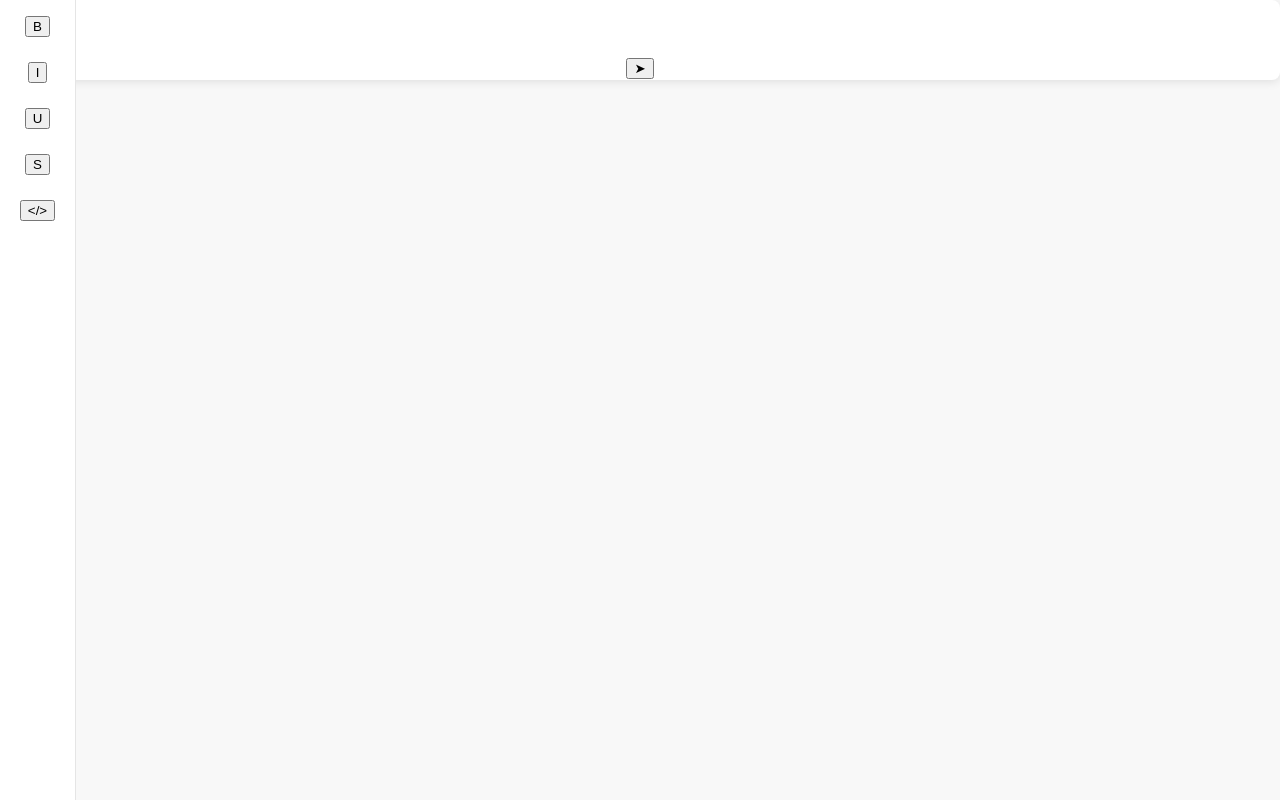
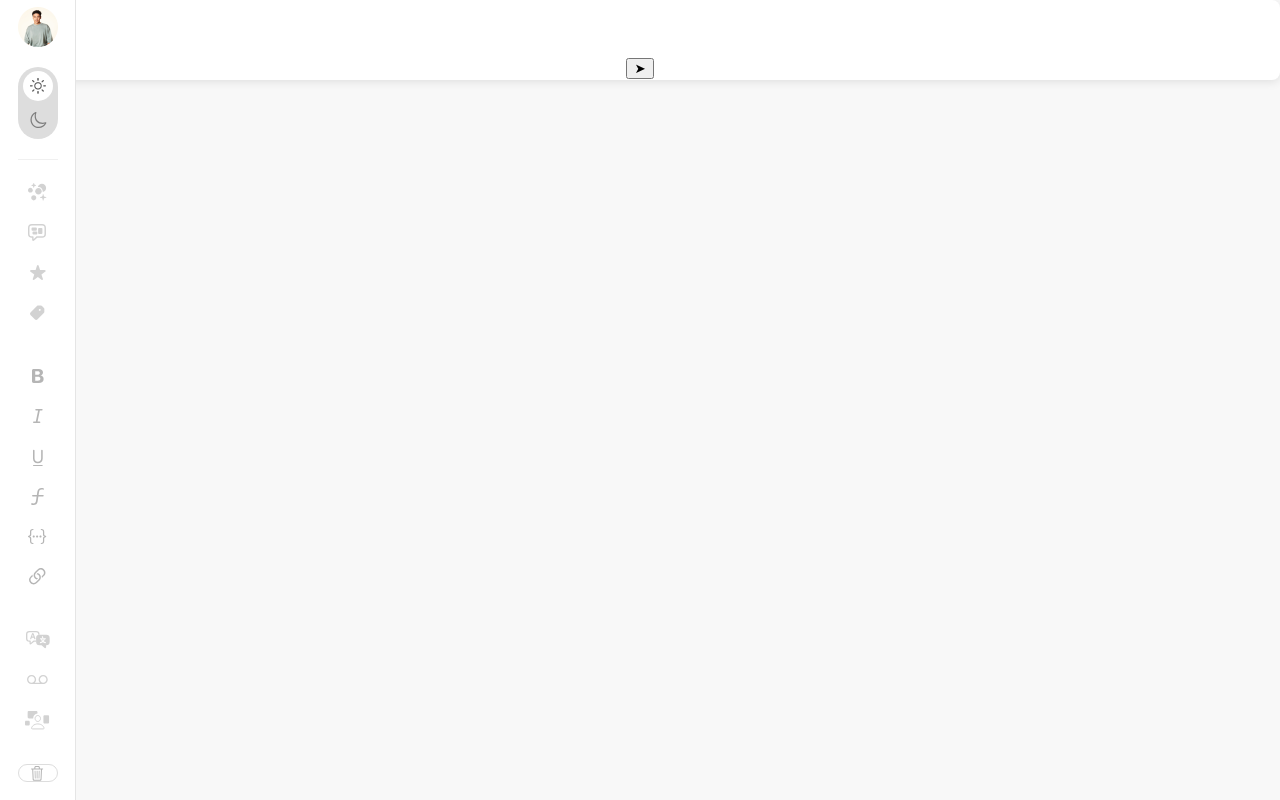
Before and after one commit to Keyy4444/Doe, a React (Vite) app: page / in a window 1280 px wide. Built offline with nearby package versions, Linux system fonts and the light colour scheme.

Commit message:
feat: Sidebar composition and UI

```diff
--- a/package.json
+++ b/package.json
@@ -13,6 +13,7 @@
     "@tiptap/extension-underline": "^2.11.5",
     "@tiptap/react": "^2.11.5",
     "@tiptap/starter-kit": "^2.11.5",
+    "classnames": "^2.5.1",
     "less": "^4.2.2",
     "react": "^19.0.0",
     "react-dom": "^19.0.0"
--- a/src/Components/Sidebar/Sidebar.module.less
+++ b/src/Components/Sidebar/Sidebar.module.less
@@ -2,13 +2,14 @@
   display: flex;
   flex-direction: column;
   align-items: center;
-  gap: 25px;
+  justify-content: flex-end;
+  gap: 12px;
 
   position: fixed;
   overflow: hidden;
   height: 100vh;
   width: 76px;
-  padding: 16px 12px;
+  padding: 18px;
   box-sizing: border-box;
   z-index: 100;
 
@@ -17,29 +18,12 @@
   border-right: 1px solid rgba(0, 0, 0, 0.1);
 }
 
-.sidebarBtn {
-  background: none;
-  border: none;
-  font-size: 16px;
-  padding: 10px;
-  cursor: pointer;
-  transition: 0.2s;
-  color: #333;
-  width: 40px;
-  height: 40px;
+.trashIcon {
   display: flex;
   align-items: center;
   justify-content: center;
-  margin-bottom: 10px;
-  border-radius: 4px;
-
-  &:hover {
-    background: #ddd;
-  }
-
-  &.active {
-    background: #007bff;
-    color: white;
-    font-weight: bold;
-  }
+  width: 40px;
+  height: 40px;
+  border: 1px solid #dddddd;
+  border-radius: 12px;
 }
--- a/src/Components/Sidebar/Sidebar.tsx
+++ b/src/Components/Sidebar/Sidebar.tsx
@@ -1,5 +1,10 @@
 import { Editor } from "@tiptap/react";
 import styles from "./Sidebar.module.less";
+import { SidebarGeneral } from "../SidebarGeneral/SidebarGeneral";
+import { SidebarFormatting } from "../SidebarFormatting/SidebarFormatting";
+import { SidebarActions } from "../SidebarActions/SidebarActions";
+import { SidebarProfile } from "../SidebarProfile/SidebarProfile";
+import TrashIcon from "@assets/icons/Trash.svg?react";
 
 interface SidebarProps {
   editor: Editor | null;
@@ -10,36 +15,13 @@ const Sidebar = ({ editor }: SidebarProps) => {
 
   return (
     <div className={styles.sidebar}>
-      <button
-        onClick={() => editor.chain().focus().toggleBold().run()}
-        className={editor.isActive("bold") ? styles.active : ""}
-      >
-        B
-      </button>
-      <button
-        onClick={() => editor.chain().focus().toggleItalic().run()}
-        className={editor.isActive("italic") ? styles.active : ""}
-      >
-        I
-      </button>
-      <button
-        onClick={() => editor.chain().focus().toggleUnderline().run()}
-        className={editor.isActive("underline") ? styles.active : ""}
-      >
-        U
-      </button>
-      <button
-        onClick={() => editor.chain().focus().toggleStrike().run()}
-        className={editor.isActive("strike") ? styles.active : ""}
-      >
-        S
-      </button>
-      <button
-        onClick={() => editor.chain().focus().toggleCodeBlock().run()}
-        className={editor.isActive("codeBlock") ? styles.active : ""}
-      >
-        {"</>"}
-      </button>
+      <SidebarProfile />
+      <SidebarGeneral />
+      <SidebarFormatting editor={editor} />
+      <SidebarActions />
+      <div className={styles.trashIcon}>
+        <TrashIcon />
+      </div>
     </div>
   );
 };
--- /dev/null
+++ b/src/Components/SidebarActions/SidebarActions.module.less
@@ -0,0 +1,33 @@
+.sidebarActions {
+  display: flex;
+  flex-direction: column;
+  align-items: center;
+}
+
+.sidebarCell {
+  display: flex;
+  align-items: center;
+  justify-content: center;
+  width: 40px;
+  height: 40px;
+  cursor: pointer;
+  background-color: transparent;
+  border: none;
+  transition: all 0.3s ease;
+
+  &:disabled {
+    opacity: 0.6;
+    cursor: default;
+
+    &:active {
+      transform: scale(0.9);
+    }
+  }
+}
+
+.border {
+  width: 40px;
+  height: 1px;
+  background-color: #b5b5b5;
+  opacity: 0.3;
+}
--- /dev/null
+++ b/src/Components/SidebarActions/SidebarActions.tsx
@@ -0,0 +1,17 @@
+import { actionOptions } from "../../helpers/sidebarOptions";
+import styles from "./SidebarActions.module.less";
+
+export const SidebarActions = () => {
+  return (
+    <>
+      <div className={styles.sidebarActions}>
+        {actionOptions.map(({ id, icon: Icon }) => (
+          <button className={styles.sidebarCell} key={id} disabled>
+            <Icon />
+          </button>
+        ))}
+      </div>
+      <div className={styles.border} />
+    </>
+  );
+};
--- /dev/null
+++ b/src/Components/SidebarFormatting/SidebarFormatting.module.less
@@ -0,0 +1,32 @@
+.sidebarFormatting {
+  display: flex;
+  flex-direction: column;
+  align-items: center;
+}
+
+.sidebarCell {
+  display: flex;
+  align-items: center;
+  justify-content: center;
+  width: 40px;
+  height: 40px;
+  cursor: pointer;
+  background-color: transparent;
+  border: none;
+
+  &:disabled {
+    opacity: 0.6;
+    cursor: default;
+  }
+
+  &.active {
+    background-color: red;
+  }
+}
+
+.border {
+  width: 40px;
+  height: 1px;
+  background-color: #b5b5b5;
+  opacity: 0.3;
+}
--- /dev/null
+++ b/src/Components/SidebarFormatting/SidebarFormatting.tsx
@@ -0,0 +1,29 @@
+import { Editor } from "@tiptap/react";
+import { formattingOptions } from "../../helpers/sidebarOptions";
+import styles from "./SidebarFormatting.module.less";
+import cn from "classnames";
+
+interface SidebarFormattingProps {
+  editor: Editor | null;
+}
+
+export const SidebarFormatting = ({ editor }: SidebarFormattingProps) => {
+  if (!editor) return null;
+
+  return (
+    <>
+      <div className={styles.sidebarFormatting}>
+        {formattingOptions.map(({ command, type, icon: Icon }) => (
+          <button
+            key={type}
+            onClick={() => command && command(editor.chain().focus()).run()}
+            className={cn(styles.sidebarCell, { [styles.active]: editor.isActive(type) })}
+          >
+            <Icon />
+          </button>
+        ))}
+      </div>
+      <div className={styles.border} />
+    </>
+  );
+};
--- /dev/null
+++ b/src/Components/SidebarGeneral/SidebarGeneral.module.less
@@ -0,0 +1,33 @@
+.sidebarGeneral {
+  display: flex;
+  flex-direction: column;
+  align-items: center;
+}
+
+.sidebarCell {
+  display: flex;
+  align-items: center;
+  justify-content: center;
+  width: 40px;
+  height: 40px;
+  cursor: pointer;
+  background-color: transparent;
+  border: none;
+  transition: all 0.3s ease;
+
+  &:disabled {
+    opacity: 0.6;
+    cursor: default;
+
+    &:active {
+      transform: scale(0.9);
+    }
+  }
+}
+
+.border {
+  width: 40px;
+  height: 1px;
+  background-color: #b5b5b5;
+  opacity: 0.3;
+}
--- /dev/null
+++ b/src/Components/SidebarGeneral/SidebarGeneral.tsx
@@ -0,0 +1,17 @@
+import styles from "./SidebarGeneral.module.less";
+import { generalOptions } from "../../helpers/sidebarOptions";
+
+export const SidebarGeneral = () => {
+  return (
+    <>
+      <div className={styles.sidebarGeneral}>
+        {generalOptions.map(({ id, icon: Icon }) => (
+          <button className={styles.sidebarCell} key={id} disabled>
+            <Icon />
+          </button>
+        ))}
+      </div>
+      <div className={styles.border} />
+    </>
+  );
+};
--- /dev/null
+++ b/src/Components/SidebarProfile/SidebarProfile.module.less
@@ -0,0 +1,177 @@
+.sidebarProfile {
+  display: flex;
+  flex-direction: column;
+  align-items: center;
+  gap: 20px;
+}
+
+.sidebarCell {
+  display: flex;
+  align-items: center;
+  justify-content: center;
+  width: 40px;
+  height: 40px;
+}
+
+.border {
+  width: 40px;
+  height: 1px;
+  background-color: #b5b5b5;
+  opacity: 0.2;
+}
+
+.imageWrapper {
+  width: 40px;
+  height: 40px;
+
+  img {
+    width: 40px;
+    height: 40px;
+  }
+}
+
+.switch {
+  position: relative;
+  width: 40px;
+  height: 72px;
+  display: inline-block;
+}
+
+.switch input {
+  opacity: 0;
+  width: 0;
+  height: 0;
+  display: none;
+}
+
+.slider {
+  position: absolute;
+  cursor: pointer;
+  width: 100%;
+  height: 100%;
+  background: #ddd;
+  border-radius: 20px;
+  transition: 0.4s;
+  display: flex;
+  flex-direction: column;
+  align-items: center;
+  justify-content: space-between;
+  padding: 10px 12px;
+  transition: all 1s ease;
+}
+
+.slider::before {
+  content: "";
+  position: absolute;
+  width: 30px;
+  height: 30px;
+  left: 5px;
+  top: 4px;
+  background: #ffffff;
+  border-radius: 50%;
+  transition: 0.6s;
+}
+
+.switch input:checked + .slider::before {
+  transform: translateY(34px);
+}
+
+.sunIcon {
+  width: 18px;
+  height: 18px;
+  transition: 0.3s;
+  z-index: 2;
+  transition: all 1s ease;
+}
+
+.moonIcon {
+  width: 18px;
+  height: 18px;
+  transition: 0.3s;
+  z-index: 2;
+
+  transition: all 1s ease;
+}
+
+.switch input:checked + .slider .sunIcon {
+  opacity: 0.5;
+  animation: sun-rotation-out 0.6s ease-out forwards;
+
+  path {
+    fill: #ffffff;
+  }
+}
+
+.switch input:checked + .slider .moonIcon {
+  opacity: 1;
+  animation: moon-rotation 1s ease-out forwards;
+
+  path {
+    fill: rgba(105, 95, 82, 0.8);
+  }
+}
+
+.switch input:not(:checked) + .slider .sunIcon {
+  opacity: 1;
+  animation: sun-rotation 1s ease-out forwards;
+}
+
+.switch input:not(:checked) + .slider .moonIcon {
+  opacity: 0.5;
+}
+
+.switch input:checked + .slider {
+  background: rgba(105, 95, 82, 0.8);
+  //   background: rgba(83, 73, 61, 0.9);
+}
+
+@keyframes sun-rotation-out {
+  0% {
+    transform: rotate(0);
+  }
+  100% {
+    transform: rotate(45deg);
+  }
+}
+
+@keyframes sun-rotation {
+  0% {
+    transform: rotate(0) scale(0.9);
+    opacity: 0.8;
+  }
+  50% {
+    opacity: 1;
+  }
+  100% {
+    transform: rotate(90deg) scale(1);
+  }
+}
+
+// @keyframes moon-rotation {
+//   0% {
+//     transform: rotate(0);
+//   }
+//   50% {
+//     transform: rotate(20deg);
+//   }
+//   100% {
+//     transform: rotate(0);
+//   }
+// }
+
+@keyframes moon-rotation {
+  0% {
+    transform: translateY(0) rotate(0) scale(0.9);
+    opacity: 0.8;
+  }
+  40% {
+    transform: rotate(20deg) scale(1);
+    opacity: 1;
+  }
+  70% {
+    transform: translateY(1px) rotate(5deg) scale(1.05);
+  }
+  100% {
+    transform: translateY(0) rotate(0) scale(1);
+  }
+}
--- /dev/null
+++ b/src/Components/SidebarProfile/SidebarProfile.tsx
@@ -0,0 +1,34 @@
+import styles from "./SidebarProfile.module.less";
+import PlanetIcon from "@assets/icons/Planet.svg?react";
+import SunIcon from "@assets/icons/Sun.svg?react";
+import MoonIcon from "@assets/icons/Moon.svg?react";
+import person from "@assets/images/person.png";
+import { useState } from "react";
+
+export const SidebarProfile = () => {
+  const [isDarkMode, setIsDarkMode] = useState(false);
+
+  const toggleTheme = () => {
+    setIsDarkMode((prev) => !prev);
+  };
+
+  return (
+    <div className={styles.sidebarProfile}>
+      <div className={styles.sidebarCell}>
+        <PlanetIcon />
+      </div>
+      <div className={styles.border} />
+      <div className={styles.imageWrapper}>
+        <img src={person} alt="Person photo" />
+      </div>
+      <label className={styles.switch}>
+        <input type="checkbox" checked={isDarkMode} onChange={toggleTheme} />
+        <span className={styles.slider}>
+          <SunIcon className={styles.sunIcon} />
+          <MoonIcon className={styles.moonIcon} />
+        </span>
+      </label>
+      <div className={styles.border} />
+    </div>
+  );
+};
--- /dev/null
+++ b/src/helpers/sidebarOptions.ts
@@ -0,0 +1,46 @@
+import BubblesIcon from "@assets/icons/Bubbles.svg?react";
+import MessageIcon from "@assets/icons/Message.svg?react";
+import StarIcon from "@assets/icons/Star.svg?react";
+import BadgeIcon from "@assets/icons/Badge.svg?react";
+
+import BoldIcon from "@assets/icons/Bold.svg?react";
+import ItalicIcon from "@assets/icons/Italic.svg?react";
+import UnderlineIcon from "@assets/icons/Underline.svg?react";
+import StrikeIcon from "@assets/icons/Strike.svg?react";
+import CodeIcon from "@assets/icons/Code.svg?react";
+import LinkIcon from "@assets/icons/Link.svg?react";
+
+import LanguagesIcon from "@assets/icons/Languages.svg?react";
+import RecordingIcon from "@assets/icons/Recording.svg?react";
+import PersonIcon from "@assets/icons/Person.svg?react";
+
+import { ChainedCommands } from "@tiptap/react";
+
+type FormattingOption = {
+  command?: (editor: ChainedCommands) => ChainedCommands;
+  type: string;
+  icon: React.FC;
+  disabled?: boolean;
+};
+
+export const formattingOptions: FormattingOption[] = [
+  { type: "bold", icon: BoldIcon, command: (editor) => editor.toggleBold() },
+  { type: "italic", icon: ItalicIcon, command: (editor) => editor.toggleItalic() },
+  { type: "underline", icon: UnderlineIcon, command: (editor) => editor.toggleUnderline() },
+  { type: "strike", icon: StrikeIcon, command: (editor) => editor.toggleStrike() },
+  { type: "codeBlock", icon: CodeIcon, command: (editor) => editor.toggleCodeBlock() },
+  { type: "link", icon: LinkIcon, disabled: true },
+];
+
+export const generalOptions = [
+  { id: "bubbles", icon: BubblesIcon },
+  { id: "message", icon: MessageIcon },
+  { id: "star", icon: StarIcon },
+  { id: "badge", icon: BadgeIcon },
+];
+
+export const actionOptions = [
+  { id: "languages", icon: LanguagesIcon },
+  { id: "recording", icon: RecordingIcon },
+  { id: "person", icon: PersonIcon },
+];
```
Also changed, not shown: src/assets/images/person.png (added), 1 other file (tests, documents, lock files or other folders).
